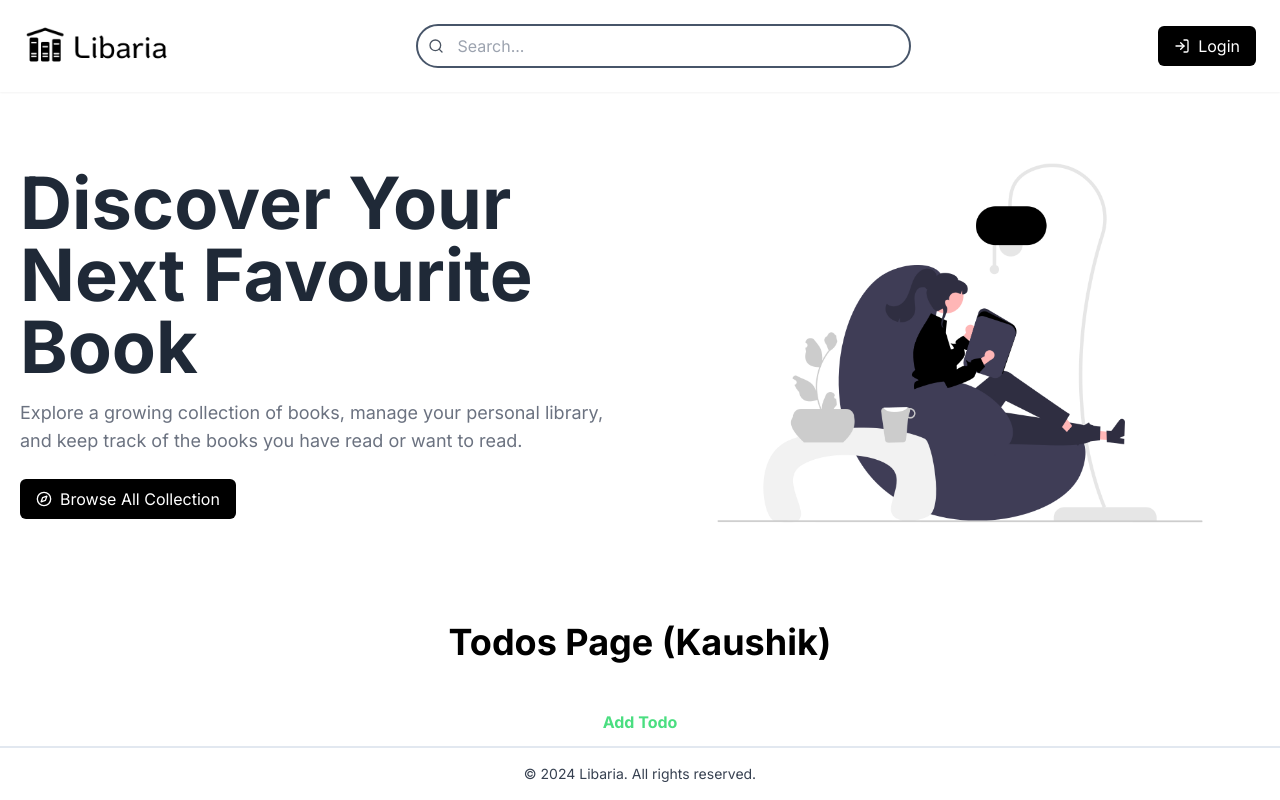
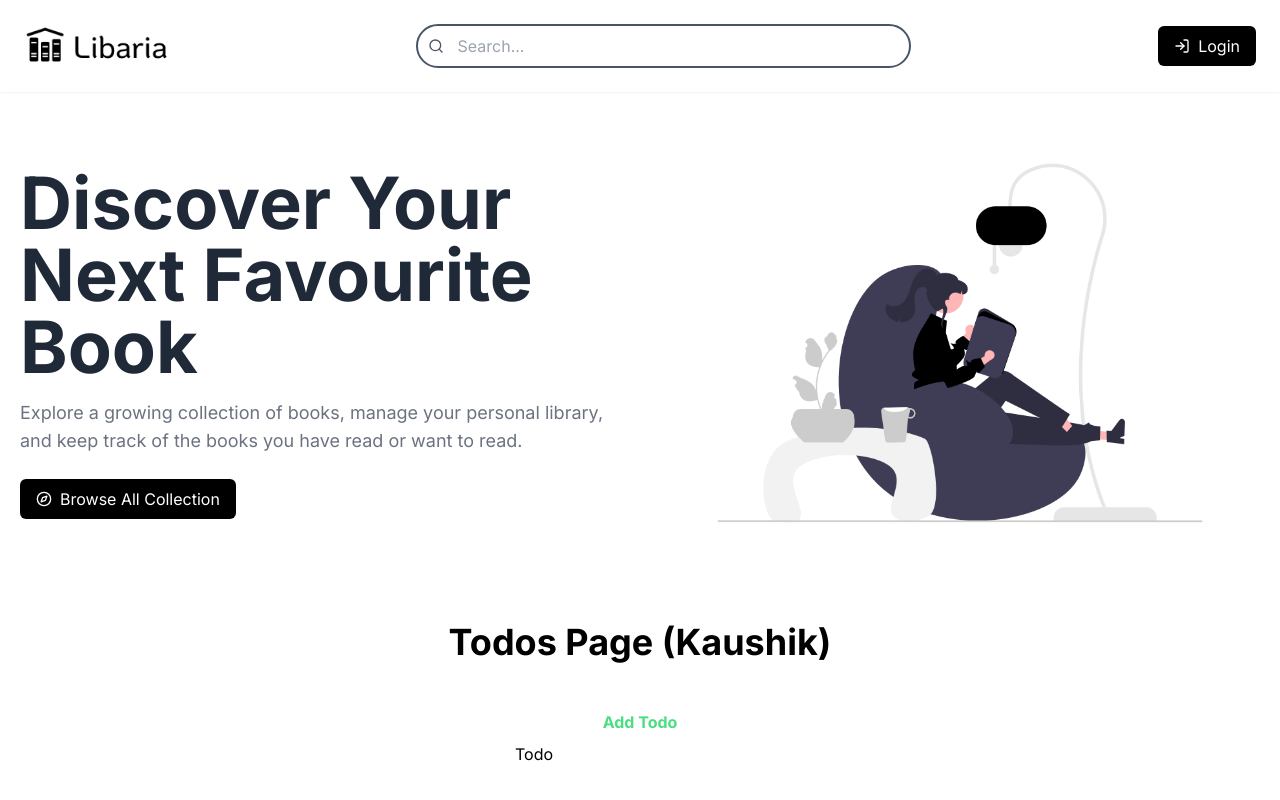
Before and after one commit to KaushikBaidya/fullstacktask, a Next.js app: page / in a window 1280 px wide. Shown: the top 800 px of the page. Built offline with nearby package versions, Linux system fonts and the light colour scheme; no server answers; the database is empty.

Commit message:
Update Footer.tsx

```diff
--- a/components/ui/Footer.tsx
+++ b/components/ui/Footer.tsx
@@ -2,7 +2,7 @@ import React from 'react';
 
 const Footer: React.FC = () => {
 	return (
-		<footer className='bg-white text-gray-700 p-4 border-t-2 border-slate-200 fixed bottom-0 w-full'>
+		<footer className='bg-white text-gray-700 p-4 border-t-2 border-slate-200 w-full'>
 			<div className='container mx-auto text-center'>
 				<p className='text-sm'>
 					&copy; {new Date().getFullYear()} Libaria. All rights reserved.
```
